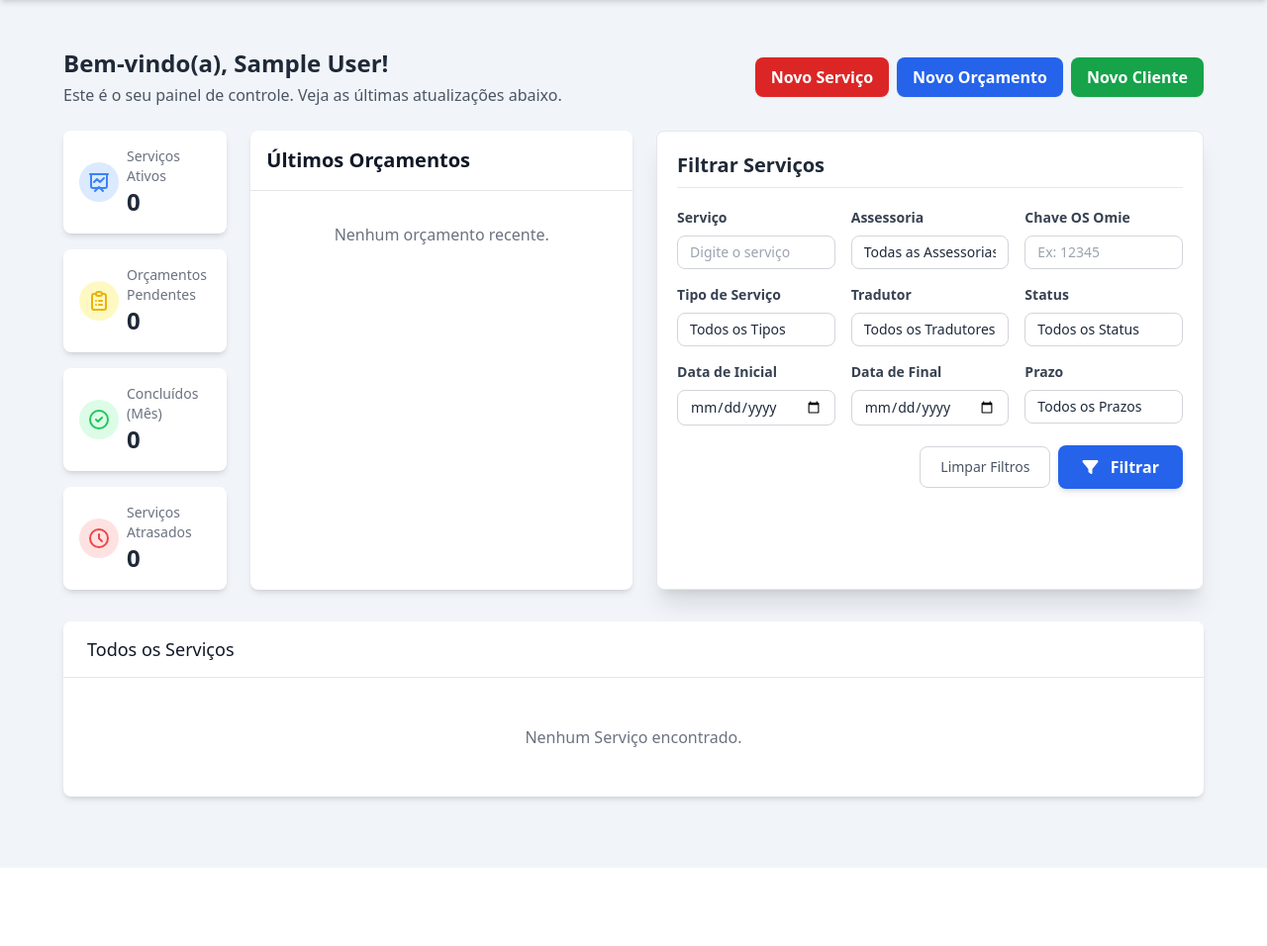
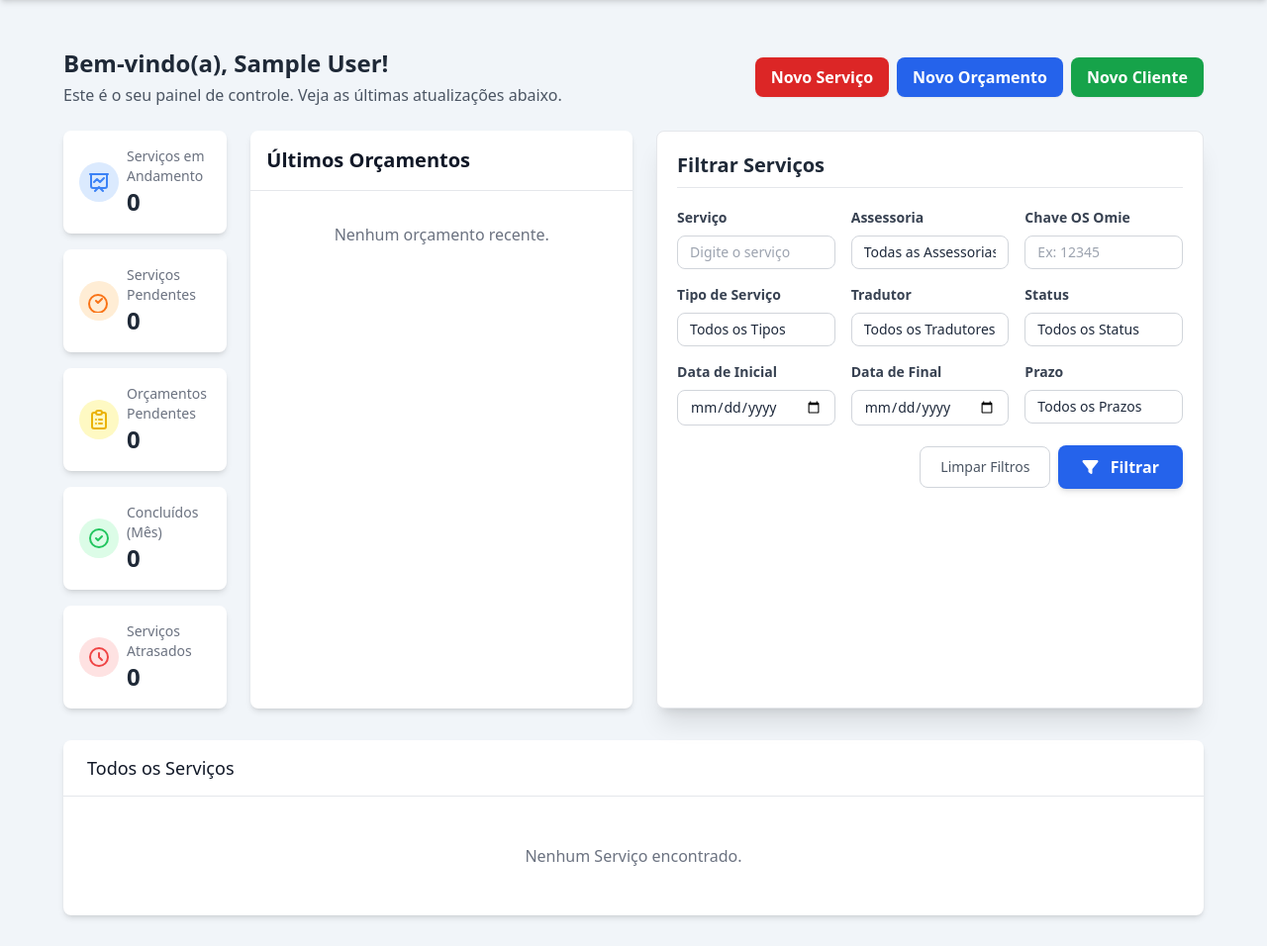
Before and after one commit to joeltondf/vettadocumental, a PHP site: page /dashboard in a window 1280 px wide. Shown: the part 68-1024 px from the top of the page at 99% size. Before the commit the page ends 945 px from the top, so only its background shows below. Run offline with PHP 8.4, Linux system fonts and the light colour scheme; the visitor is signed in with stand-in values (Sample User, id 1); data that the repository does not hold is empty; some libraries are stand-ins or nearby versions.

Commit message:
Ajusta contadores de serviços no dashboard

```diff
--- a/app/models/Processo.php
+++ b/app/models/Processo.php
@@ -1214,7 +1214,8 @@ public function create($data, $files)
     public function getDashboardStats()
     {
         $sql = "SELECT
-            COUNT(CASE WHEN status_processo IN ('Serviço Pendente', 'Serviço pendente', 'Serviço em Andamento', 'Serviço em andamento') THEN 1 END) as processos_ativos,
+            COUNT(CASE WHEN status_processo IN ('Serviço em Andamento', 'Serviço em andamento') THEN 1 END) as processos_ativos,
+            COUNT(CASE WHEN status_processo IN ('Serviço Pendente', 'Serviço pendente') THEN 1 END) as servicos_pendentes,
             COUNT(CASE WHEN status_processo IN ('Orçamento', 'Orçamento Pendente') THEN 1 END) as orcamentos_pendentes,
             COUNT(CASE WHEN status_processo IN ('Concluído', 'Finalizado') AND MONTH(data_finalizacao_real) = MONTH(CURDATE()) AND YEAR(data_finalizacao_real) = YEAR(CURDATE()) THEN 1 END) as finalizados_mes,
             COUNT(CASE WHEN traducao_prazo_data < CURDATE() AND status_processo NOT IN ('Concluído', 'Finalizado', 'Arquivado', 'Cancelado', 'Recusado') THEN 1 END) as processos_atrasados
@@ -1225,7 +1226,13 @@ public function create($data, $files)
             return $stmt->fetch(PDO::FETCH_ASSOC);
         } catch (PDOException $e) {
             error_log("Erro ao buscar estatísticas do dashboard: " . $e->getMessage());
-            return ['processos_ativos' => 0, 'orcamentos_pendentes' => 0, 'finalizados_mes' => 0, 'processos_atrasados' => 0];
+            return [
+                'processos_ativos' => 0,
+                'servicos_pendentes' => 0,
+                'orcamentos_pendentes' => 0,
+                'finalizados_mes' => 0,
+                'processos_atrasados' => 0,
+            ];
         }
     }
 
--- a/app/views/dashboard/main.php
+++ b/app/views/dashboard/main.php
@@ -88,7 +88,11 @@ $selectedStatusNormalized = $selectedStatusInfo['normalized'];
         <div class="grid grid-cols-1 sm:grid-cols-1 gap-4">
             <div class="bg-white p-4 rounded-lg shadow-md flex items-center">
                 <div class="bg-blue-100 p-2 rounded-full"><svg class="w-6 h-6 text-blue-500" fill="none" stroke="currentColor" viewBox="0 0 24 24"><path stroke-linecap="round" stroke-linejoin="round" stroke-width="2" d="M7 12l3-3 3 3 4-4M8 21l4-4 4 4M3 4h18M4 4h16v12a2 2 0 01-2 2H6a2 2 0 01-2-2V4z"></path></svg></div>
-                <div class="ml-2"><p class="text-gray-500 text-sm">Serviços Ativos</p><p class="text-2xl font-bold text-gray-800"><?php echo $dashboardStats['processos_ativos'] ?? 0; ?></p></div>
+                <div class="ml-2"><p class="text-gray-500 text-sm">Serviços em Andamento</p><p class="text-2xl font-bold text-gray-800"><?php echo $dashboardStats['processos_ativos'] ?? 0; ?></p></div>
+            </div>
+            <div class="bg-white p-4 rounded-lg shadow-md flex items-center">
+                <div class="bg-orange-100 p-2 rounded-full"><svg class="w-6 h-6 text-orange-500" fill="none" stroke="currentColor" viewBox="0 0 24 24"><path stroke-linecap="round" stroke-linejoin="round" stroke-width="2" d="M9 12l2 2 4-4m5 5a9 9 0 11-18 0 9 9 0 0118 0z"></path></svg></div>
+                <div class="ml-2"><p class="text-gray-500 text-sm">Serviços Pendentes</p><p class="text-2xl font-bold text-gray-800"><?php echo $dashboardStats['servicos_pendentes'] ?? 0; ?></p></div>
             </div>
             <div class="bg-white p-4 rounded-lg shadow-md flex items-center">
                 <div class="bg-yellow-100 p-2 rounded-full"><svg class="w-6 h-6 text-yellow-500" fill="none" stroke="currentColor" viewBox="0 0 24 24"><path stroke-linecap="round" stroke-linejoin="round" stroke-width="2" d="M9 5H7a2 2 0 00-2 2v12a2 2 0 002 2h10a2 2 0 002-2V7a2 2 0 00-2-2h-2M9 5a2 2 0 002 2h2a2 2 0 002-2M9 5a2 2 0 012-2h2a2 2 0 012 2m-3 7h3m-3 4h3m-6-4h.01M9 16h.01"></path></svg></div>
```
